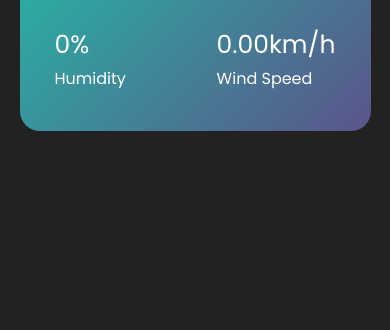
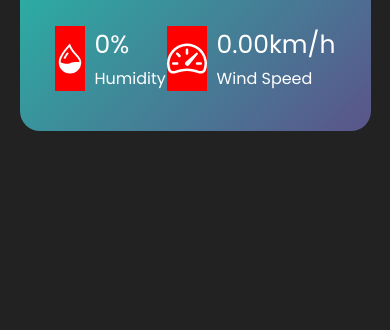
Before and after one commit to obedeDintala123/Weather-App, a plain HTML site: page index.html in a window 390 px wide. Shown: the part 514-844 px from the top of the page. Drawn offline with Linux system fonts and the light colour scheme.

Commit message:
Adicionando novos files

```diff
--- a/style.css
+++ b/style.css
@@ -102,10 +102,10 @@ gap: 25px;
 
 @media only screen and (max-width: 768px){
     .water-icone{
-        display: none;
+        background: red;
     }
 
     .speed-icone{
-        display: none;
+        background: red;
     }
 }
```
